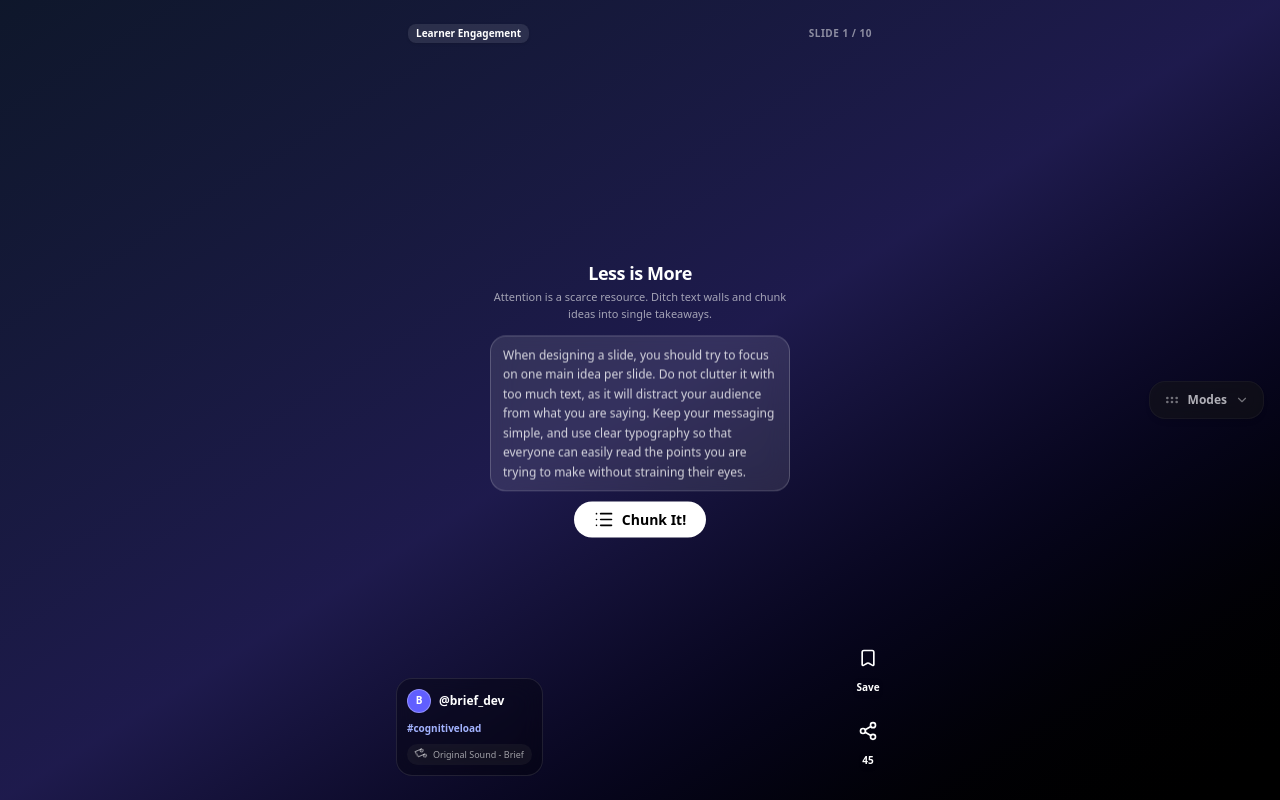
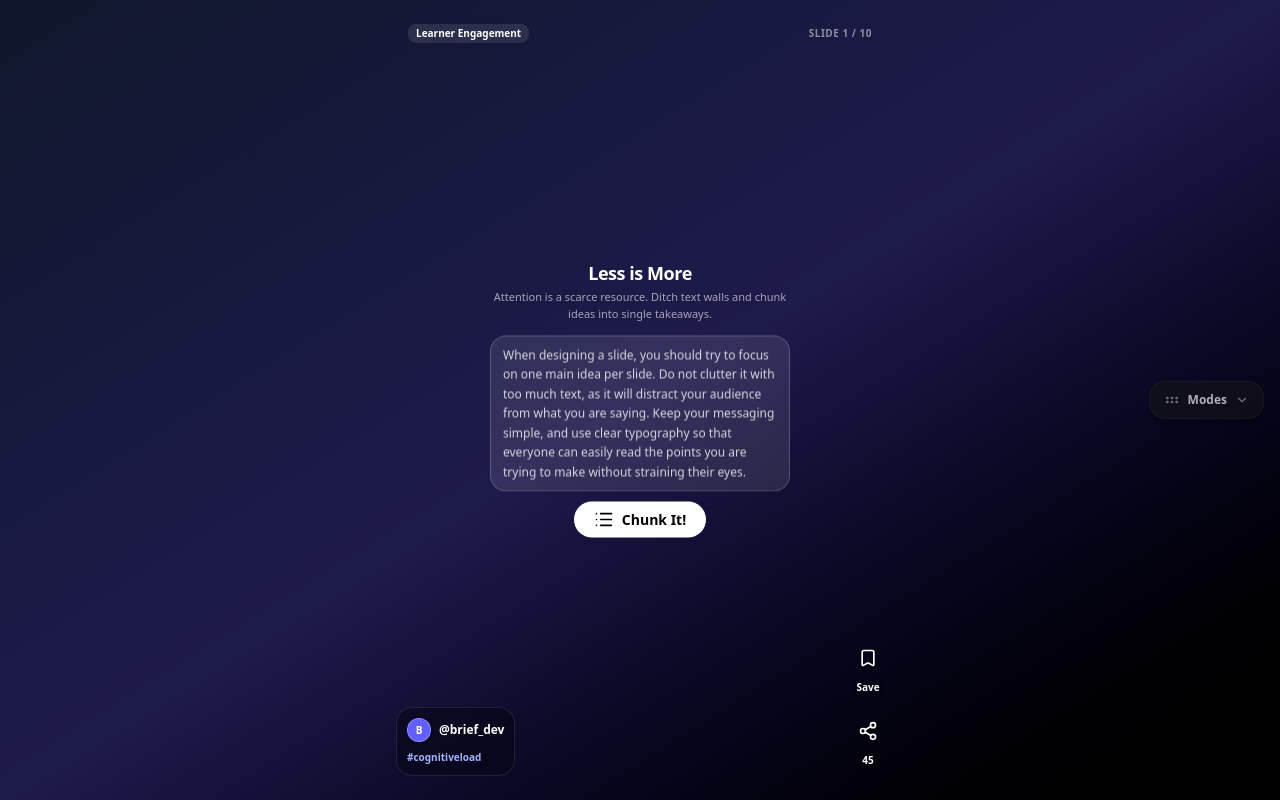
Before and after one commit to qhuydtvt/brief, a React (Vite) app: page / in a window 1280 px wide. Built offline with nearby package versions, Linux system fonts and the light colour scheme.

Commit message:
refactor(feed): remove original sound row from slide overlay

```diff
--- a/src/entities/slide/ui/SlideCard.tsx
+++ b/src/entities/slide/ui/SlideCard.tsx
@@ -1,5 +1,4 @@
 import type { ReactNode } from "react";
-import { Music } from "lucide-react";
 import { Badge } from "~/shared/ui/badge";
 import type { SlideItem } from "../model/types";
 
@@ -94,10 +93,6 @@ export function SlideCard({
           <span className="text-[10px] font-bold text-indigo-300 block">
             {slide.tag}
           </span>
-          <div className="flex items-center gap-x-1.5 text-[9px] text-white/60 bg-white/5 backdrop-blur-sm px-2 py-1 rounded-full w-fit">
-            <Music className="h-3 w-3 animate-spin [animation-duration:8s]" />
-            <span className="truncate max-w-[120px] font-medium">Original Sound - Brief</span>
-          </div>
         </div>
 
         {/* Floating Actions Bar (Pink/Red Block, Right) */}
```
